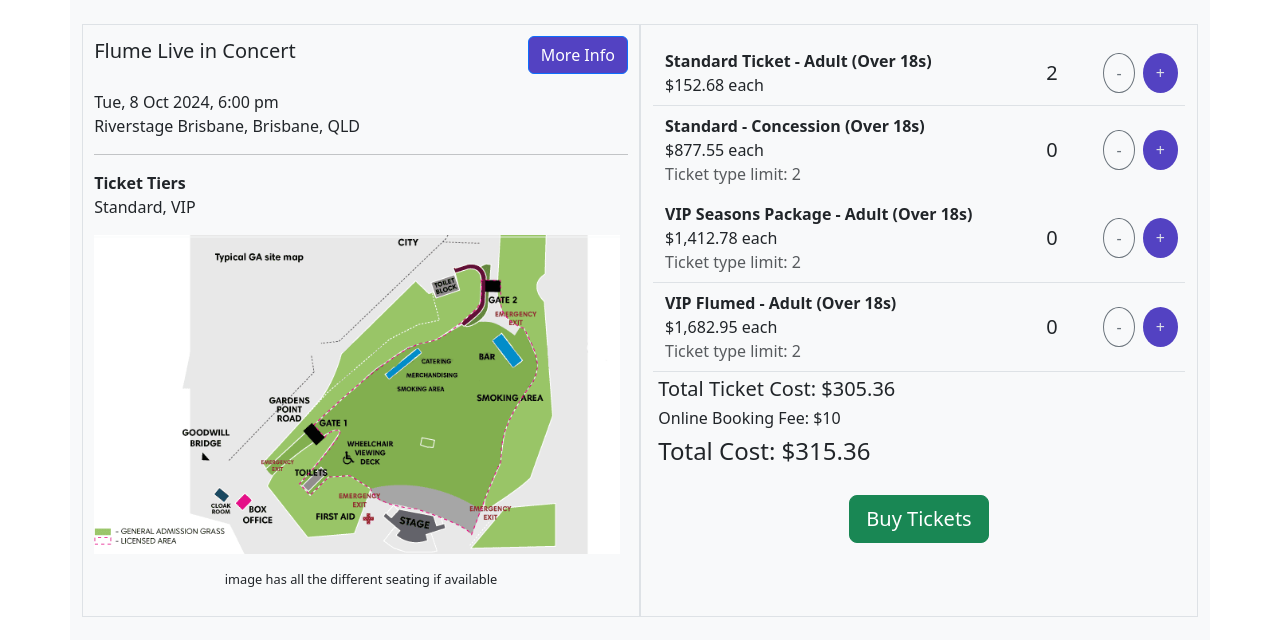
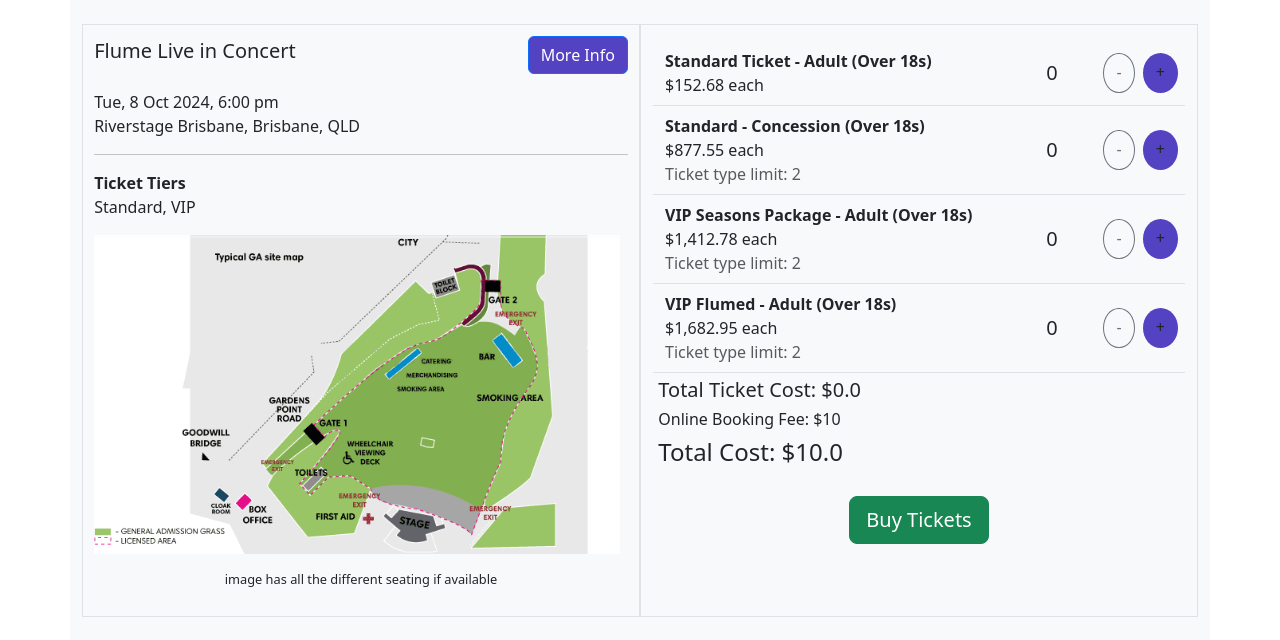
Before and after one commit to FlynnKassulke/IAB207-Assessment-3-Team-7, a Flask app: page /event-details in a window 1280 px wide. Shown: the part 107-747 px from the top of the page. Run offline with Flask 3, Linux system fonts and the light colour scheme; some libraries are stand-ins or nearby versions.

Commit message:
Ticket Functionality

```diff
--- a/website/models.py
+++ b/website/models.py
@@ -21,6 +21,7 @@
     id=db.Column(db.Integer, primary_key=True)
     name=db.Column(db.String(100), nullable=False)
     description=db.Column(db.String(1000), nullable=False)
+    genre=db.Column(db.String(200), nullable=False)
     location=db.Column(db.String(200),nullable=False)
     time=db.Column(db.DateTime,nullable=False)
     contact_number = db.Column(db.Integer, index=True, nullable=False)
--- a/website/templates/Event Details.html
+++ b/website/templates/Event Details.html
@@ -5,7 +5,7 @@
   <meta charset="utf-8">
   <meta name="viewport" content="width=device-width, initial-scale=1">
   <title>HitsOnDeck - Event Details</title>
-  <link rel="shortcut icon" href="static\img\HitsOnDeckLogo.png"/>
+  <link rel="shortcut icon" href="static\img\HitsOnDeckLogo.png" />
 
   <link href="https://cdn.jsdelivr.net/npm/bootstrap@5.3.3/dist/css/bootstrap.min.css" rel="stylesheet"
     integrity="sha384-QWTKZyjpPEjISv5WaRU9OFeRpok6YctnYmDr5pNlyT2bRjXh0JMhjY6hW+ALEwIH" crossorigin="anonymous">
@@ -19,8 +19,8 @@
     <!-- Navbar -->
     <nav class="navbar navbar-expand-lg sticky-top" data-bs-theme="dark">
       <div class="container">
-        <a class="navbar-brand" href="{{ url_for('main.index') }}"><img src="static/img/HitsOnDeckTransparent.png" alt="Logo" width="120"
-            height="80" class="d-inline-block align-text-top"></a>
+        <a class="navbar-brand" href="{{ url_for('main.index') }}"><img src="static/img/HitsOnDeckTransparent.png"
+            alt="Logo" width="120" height="80" class="d-inline-block align-text-top"></a>
         <button class="navbar-toggler" type="button" data-bs-toggle="collapse" data-bs-target="#navbarSupportedContent"
           aria-controls="navbarSupportedContent" aria-expanded="false" aria-label="Toggle navigation">
           <span class="navbar-toggler-icon"></span>
@@ -60,7 +60,8 @@
           <div class="d-flex justify-content-between align-items-center mb-3">
             <h5>Flume Live in Concert</h5>
             <!-- Button trigger modal -->
-            <button type="button" class="btn btn-primary accentColour" data-bs-toggle="modal" data-bs-target="#exampleModal">
+            <button type="button" class="btn btn-primary accentColour" data-bs-toggle="modal"
+              data-bs-target="#exampleModal">
               More Info
             </button>
 
@@ -136,7 +137,7 @@
                     </p>
 
                     <h4>
-                    Lineup
+                      Lineup
                     </h4>
 
                     <p>
@@ -192,35 +193,38 @@
                 </div>
               </div>
               <div class="col-md-2 d-flex align-items-center justify-content-center">
-                <span class="fs-5">2</span>
+                <!-- Display the quantity using Flask variables -->
+                <span class="fs-5">{{ quantities['standard-adult'] }}</span>
               </div>
               <div class="col-md-2 d-flex justify-content-center">
-                <button class="btn btn-outline-secondary btn-circle me-2">-</button>
-                <button class="btn btn-circle accentColour" data-bs-theme="dark">+</button>
+                <!-- Buttons to increment and decrement ticket quantity -->
+                <a href="{{ url_for('decrement', ticket_type='standard-adult') }}"
+                  class="btn btn-outline-secondary btn-circle me-2">-</a>
+                <a href="{{ url_for('increment', ticket_type='standard-adult') }}"
+                  class="btn btn-circle accentColour">+</a>
               </div>
             </div>
 
             <!-- Ticket Item 2 -->
-            <div class="row align-items-center py-2">
+            <div class="row align-items-center py-2 border-bottom">
               <div class="col-md-8 d-flex align-items-center">
                 <span class="badge bg-warning text-dark rounded-circle me-2" style="width: 20px; height: 20px;"></span>
                 <div>
-                  <p class="mb-0 fw-bold">Standard - Concession (Over 18s) <i class="bi bi-info-circle"></i>
-                  </p>
+                  <p class="mb-0 fw-bold">Standard - Concession (Over 18s) <i class="bi bi-info-circle"></i></p>
                   <p class="mb-0">$877.55 each</p>
                   <p class="mb-0 text-muted">Ticket type limit: 2</p>
                 </div>
               </div>
               <div class="col-md-2 d-flex align-items-center justify-content-center">
-                <span class="fs-5">0</span>
+                <span class="fs-5">{{ quantities['standard-concession'] }}</span>
               </div>
               <div class="col-md-2 d-flex justify-content-center">
-                <button class="btn btn-outline-secondary btn-circle me-2">-</button>
-                <button class="btn  btn-circle accentColour" data-bs-theme="dark">+</button>
+                <a href="{{ url_for('decrement', ticket_type='standard-concession') }}"
+                  class="btn btn-outline-secondary btn-circle me-2">-</a>
+                <a href="{{ url_for('increment', ticket_type='standard-concession') }}"
+                  class="btn btn-circle accentColour">+</a>
               </div>
             </div>
-
-
 
             <!-- Ticket Item 3 -->
             <div class="row align-items-center py-2 border-bottom">
@@ -233,11 +237,13 @@
                 </div>
               </div>
               <div class="col-md-2 d-flex align-items-center justify-content-center">
-                <span class="fs-5">0</span>
+                <span class="fs-5">{{ quantities['vip-seasons-package'] }}</span>
               </div>
               <div class="col-md-2 d-flex justify-content-center">
-                <button class="btn btn-outline-secondary btn-circle me-2">-</button>
-                <button class="btn btn-circle accentColour" data-bs-theme="dark">+</button>
+                <a href="{{ url_for('decrement', ticket_type='vip-seasons-package') }}"
+                  class="btn btn-outline-secondary btn-circle me-2">-</a>
+                <a href="{{ url_for('increment', ticket_type='vip-seasons-package') }}"
+                  class="btn btn-circle accentColour">+</a>
               </div>
             </div>
 
@@ -252,22 +258,21 @@
                 </div>
               </div>
               <div class="col-md-2 d-flex align-items-center justify-content-center">
-                <span class="fs-5">0</span>
+                <span class="fs-5">{{ quantities['vip-flumed'] }}</span>
               </div>
               <div class="col-md-2 d-flex justify-content-center">
-                <button class="btn btn-outline-secondary btn-circle me-2">-</button>
-                <button class="btn btn-circle accentColour" data-bs-theme="dark">+</button>
+                <a href="{{ url_for('decrement', ticket_type='vip-flumed') }}"
+                  class="btn btn-outline-secondary btn-circle me-2">-</a>
+                <a href="{{ url_for('increment', ticket_type='vip-flumed') }}" class="btn btn-circle accentColour">+</a>
               </div>
             </div>
-
           </div>
 
+          <!-- Display the Total Cost -->
           <div class="smallBuffer">
-            <h5>Total Ticket Cost: $305.36 </h5>
+            <h5>Total Ticket Cost: ${{ total_ticket_cost }}</h5>
             <h6>Online Booking Fee: $10</h6>
-
-            <h4>Total Cost: $315.36</h4>
-
+            <h4>Total Cost: ${{ final_cost }}</h4>
           </div>
 
           <!-- Get Tickets Button -->
--- a/website/views.py
+++ b/website/views.py
@@ -1,4 +1,4 @@
-from flask import Blueprint, render_template
+from flask import Blueprint, render_template, session
 
 main_bp = Blueprint('main', __name__)
 MyAccount_bp = Blueprint('MyAccount', __name__)
@@ -7,9 +7,30 @@
 def index():
     return render_template('index.html')
 
+# Define the event_details route
 @main_bp.route('/event-details')
 def event_details():
-    return render_template('Event Details.html')
+    # Fetch quantities from session
+    quantities = session.get('quantities', {
+        "standard-adult": 0,
+        "standard-concession": 0,
+        "vip-seasons-package": 0,
+        "vip-flumed": 0
+    })
+
+    # Calculate total costs
+    ticket_prices = {
+        "standard-adult": 152.68,
+        "standard-concession": 877.55,
+        "vip-seasons-package": 1412.78,
+        "vip-flumed": 1682.95
+    }
+    total_ticket_cost = sum(quantities[ticket] * ticket_prices[ticket] for ticket in quantities)
+    booking_fee = 10
+    final_cost = total_ticket_cost + booking_fee
+
+    # Render the template with quantities and costs
+    return render_template('Event Details.html', quantities=quantities, total_ticket_cost=total_ticket_cost, final_cost=final_cost)
 
 @main_bp.route('/event-creation')
 def event_creation():
```
Also changed, not shown: website/__init__.py (+98 -14 lines).
